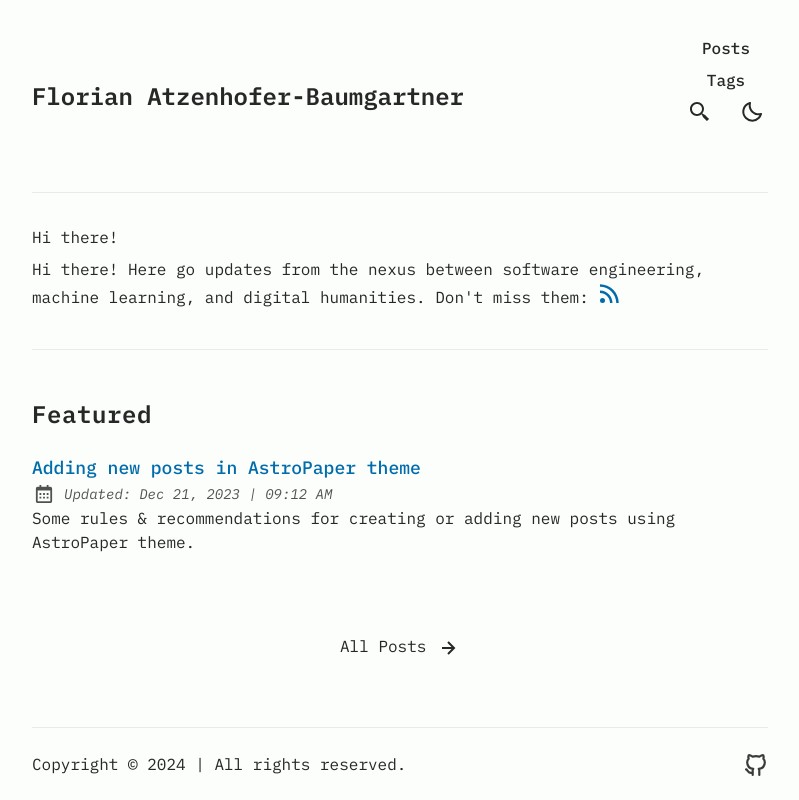
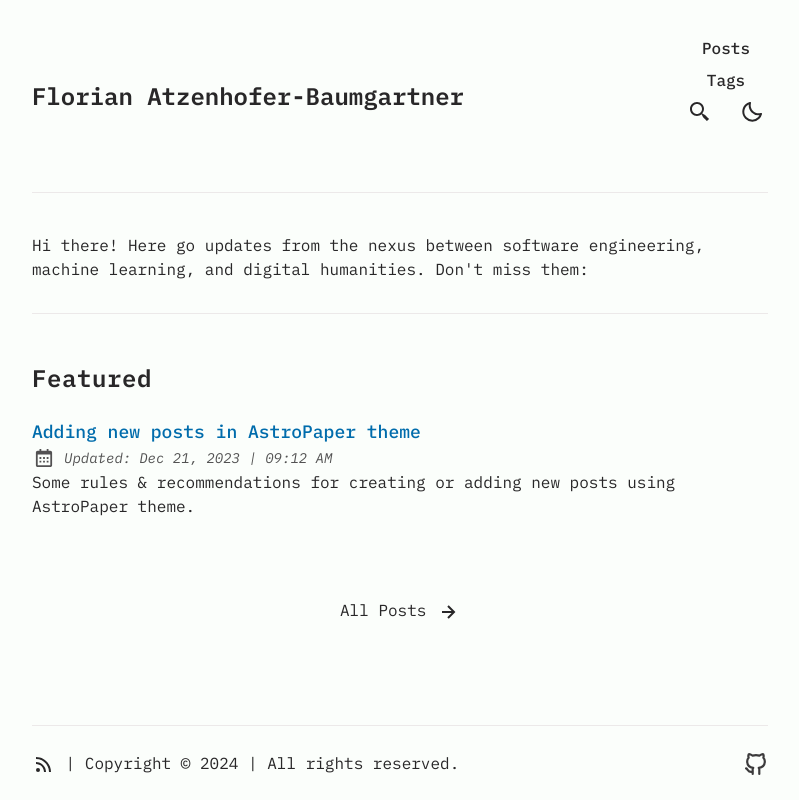
Before and after one commit to atzenhofer/atzenhofer.github.io, an Astro site: page / in a window 1280 px wide. Shown: the whole page, without its empty margins (240-1039 px from the left). Built offline with nearby package versions, Linux system fonts and the light colour scheme; Astro itself is replaced by a stand-in of ours; some packages are replaced by stand-ins of ours.

Commit message:
update footer

```diff
--- a/src/components/Footer.astro
+++ b/src/components/Footer.astro
@@ -16,6 +16,24 @@ const { noMarginTop = false } = Astro.props;
   <div class="footer-wrapper">
     <Socials centered />
     <div class="copyright-wrapper">
+       <a
+        target="_blank"
+        href="/rss.xml"
+        class="rss-link"
+        aria-label="rss feed"
+        title="RSS Feed"
+      >
+        <svg xmlns="http://www.w3.org/2000/svg" class="rss-icon"
+          ><path
+            d="M19 20.001C19 11.729 12.271 5 4 5v2c7.168 0 13 5.832 13 13.001h2z"
+          ></path><path
+            d="M12 20.001h2C14 14.486 9.514 10 4 10v2c4.411 0 8 3.589 8 8.001z"
+          ></path><circle cx="6" cy="18" r="2"></circle>
+        </svg>
+        <span class="sr-only">RSS Feed</span>
+      </a>
+      <span class="separator">&nbsp;|&nbsp;</span>
+
       <span>Copyright &#169; {currentYear}</span>
       <span class="separator">&nbsp;|&nbsp;</span>
       <span>All rights reserved.</span>
--- a/src/pages/index.astro
+++ b/src/pages/index.astro
@@ -23,37 +23,10 @@ const socialCount = SOCIALS.filter(social => social.active).length;
   <Header />
   <main id="main-content">
     <section id="hero">
-      <h2>Hi there!</h2>
-
-
       <p>
         Hi there! Here go updates from the nexus between software engineering, machine learning, and digital humanities.
-        Don't miss them:       <a
-        target="_blank"
-        href="/rss.xml"
-        class="rss-link"
-        aria-label="rss feed"
-        title="RSS Feed"
-      >
-        <svg xmlns="http://www.w3.org/2000/svg" class="rss-icon"
-          ><path
-            d="M19 20.001C19 11.729 12.271 5 4 5v2c7.168 0 13 5.832 13 13.001h2z"
-          ></path><path
-            d="M12 20.001h2C14 14.486 9.514 10 4 10v2c4.411 0 8 3.589 8 8.001z"
-          ></path><circle cx="6" cy="18" r="2"></circle>
-        </svg>
-        <span class="sr-only">RSS Feed</span>
-      </a>
+        Don't miss them:
       </p>
-      <!--{
-        // only display if at least one social link is enabled
-        socialCount > 0 && (
-          <div class="social-wrapper">
-            <div class="social-links">Social Links:</div>
-            <Socials />
-          </div>
-        )
-      }-->
     </section>
 
     <Hr />
```
